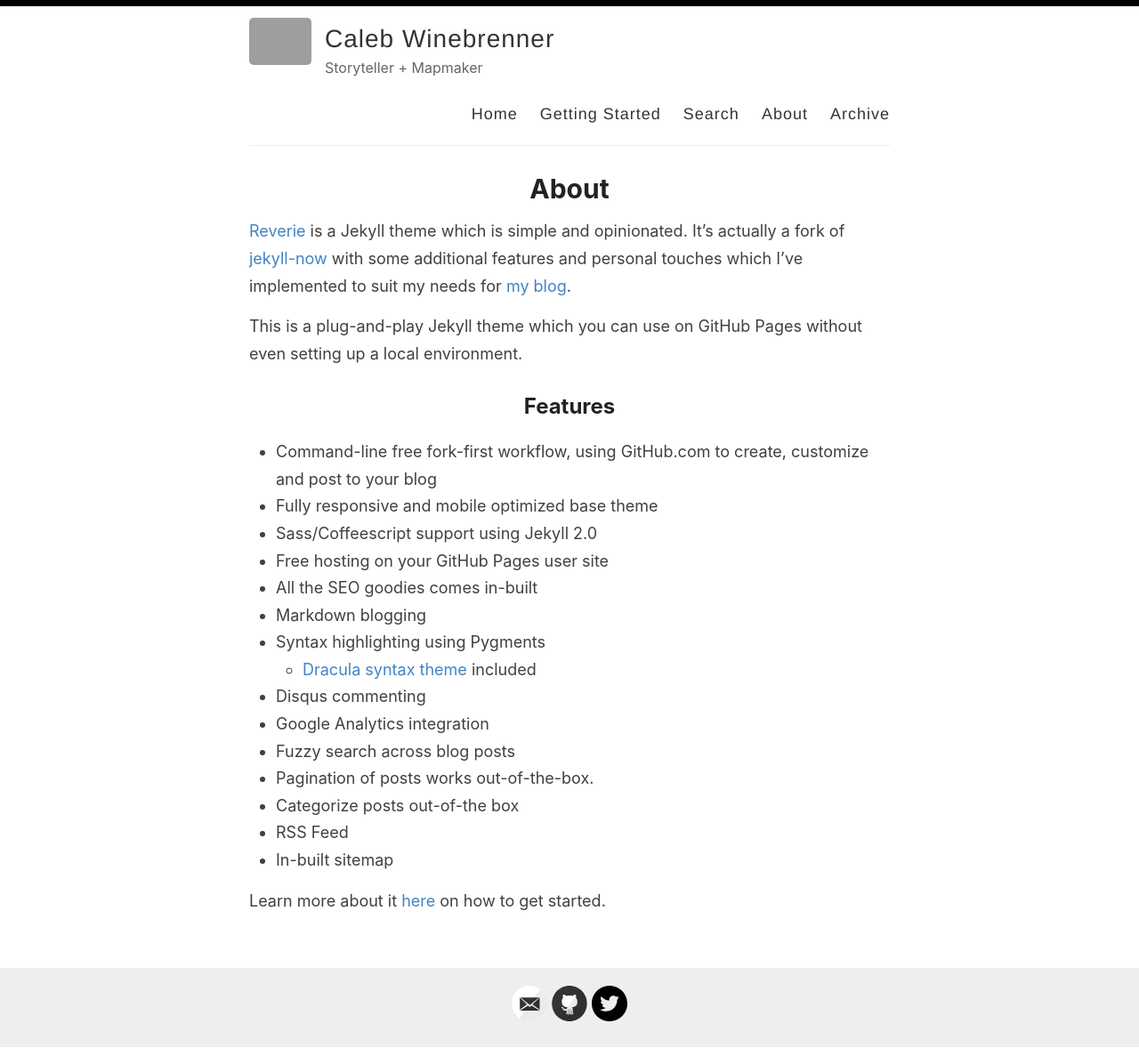
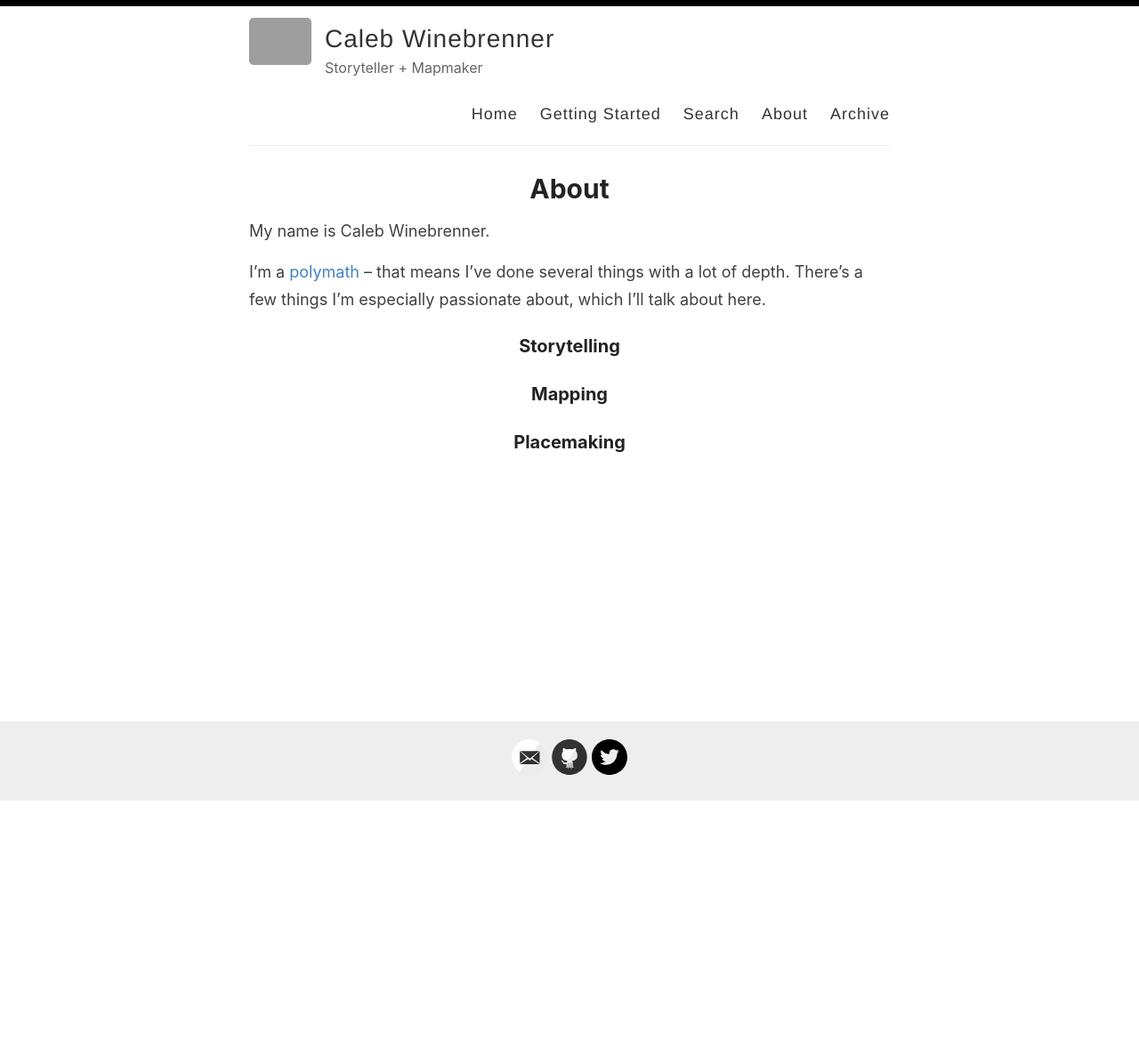
Before and after one commit to mappist/mappist.github.io, a Jekyll site: the page built from _pages/about.md, in a window 1280 px wide. Shown: the whole page at 89% size. Built offline with Jekyll 4.4.1, drawn with Linux system fonts in a browser that asks for light colours; after the commit the page ends 901 px from its top, so only the background shows below that; grey boxes are pictures that could not be loaded.

Commit message:
Initial draft

```diff
--- a/_pages/about.md
+++ b/_pages/about.md
@@ -4,26 +4,12 @@
 permalink: /about/
 ---
 
-[Reverie](https://github.com/amitmerchant1990/reverie) is a Jekyll theme which is simple and opinionated. It's actually a fork of [jekyll-now](https://github.com/barryclark/jekyll-now) with some additional features and personal touches which I've implemented to suit my needs for [my blog](https://www.amitmerchant.com).
+My name is Caleb Winebrenner.
 
-This is a plug-and-play Jekyll theme which you can use on GitHub Pages without even setting up a local environment.
+I'm a [polymath](https://en.wikipedia.org/wiki/Polymath) -- that means I've done several things with a lot of depth. There's a few things I'm especially passionate about, which I'll talk about here.
 
-## Features
+### Storytelling
 
-- Command-line free fork-first workflow, using GitHub.com to create, customize and post to your blog
-- Fully responsive and mobile optimized base theme
-- Sass/Coffeescript support using Jekyll 2.0
-- Free hosting on your GitHub Pages user site
-- All the SEO goodies comes in-built
-- Markdown blogging
-- Syntax highlighting using Pygments
-    - [Dracula syntax theme](https://draculatheme.com/) included
-- Disqus commenting
-- Google Analytics integration
-- Fuzzy search across blog posts
-- Pagination of posts works out-of-the-box.
-- Categorize posts out-of-the box
-- RSS Feed
-- In-built sitemap
+### Mapping
 
-Learn more about it [here](https://github.com/amitmerchant1990/reverie) on how to get started.
+### Placemaking
```
